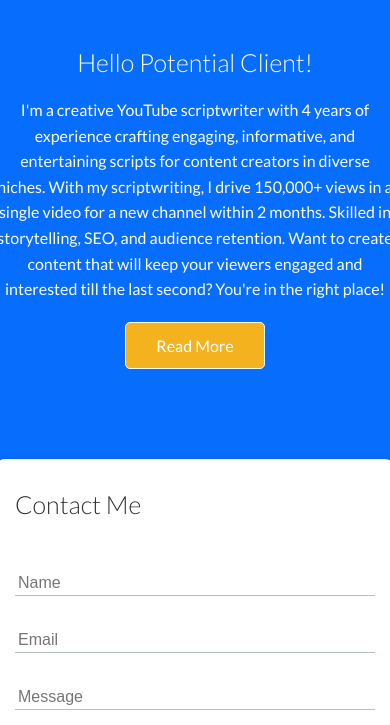
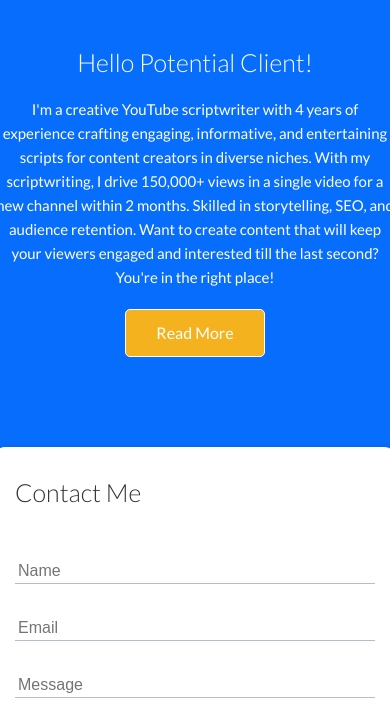
Before and after one commit to HikmahAdetunji/hikmahadetunjiyoutubescriptwritingportfolio, a plain HTML site: page index.html in a window 390 px wide. Shown: the part 113-838 px from the top of the page. Drawn offline with Linux system fonts and the light colour scheme.

Commit message:
Update style.css

```diff
--- a/style.css
+++ b/style.css
@@ -516,7 +516,9 @@ img {
     margin-top: 40px;
     animation: slideInFromTop 1s ease-in;
   }
-
+  .homebody-text p {
+    font-size: 15px;
+  }
   .homebody-form {
     justify-self: center;
     margin: auto;
```
